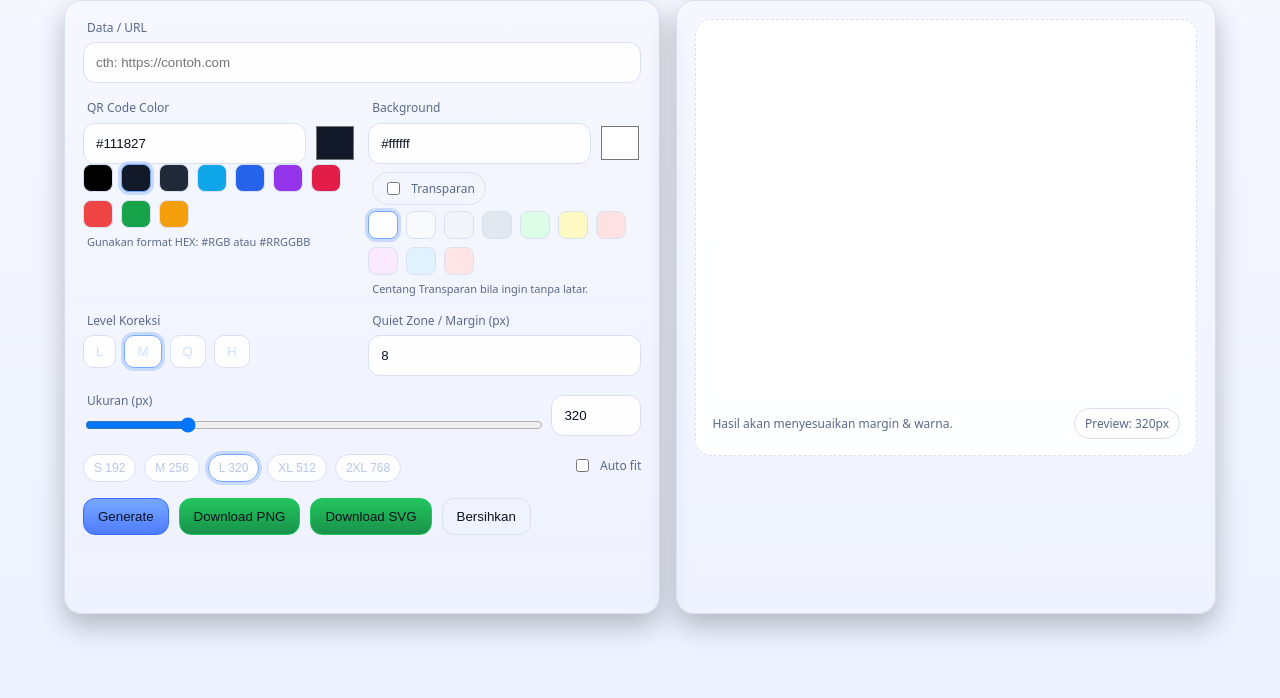
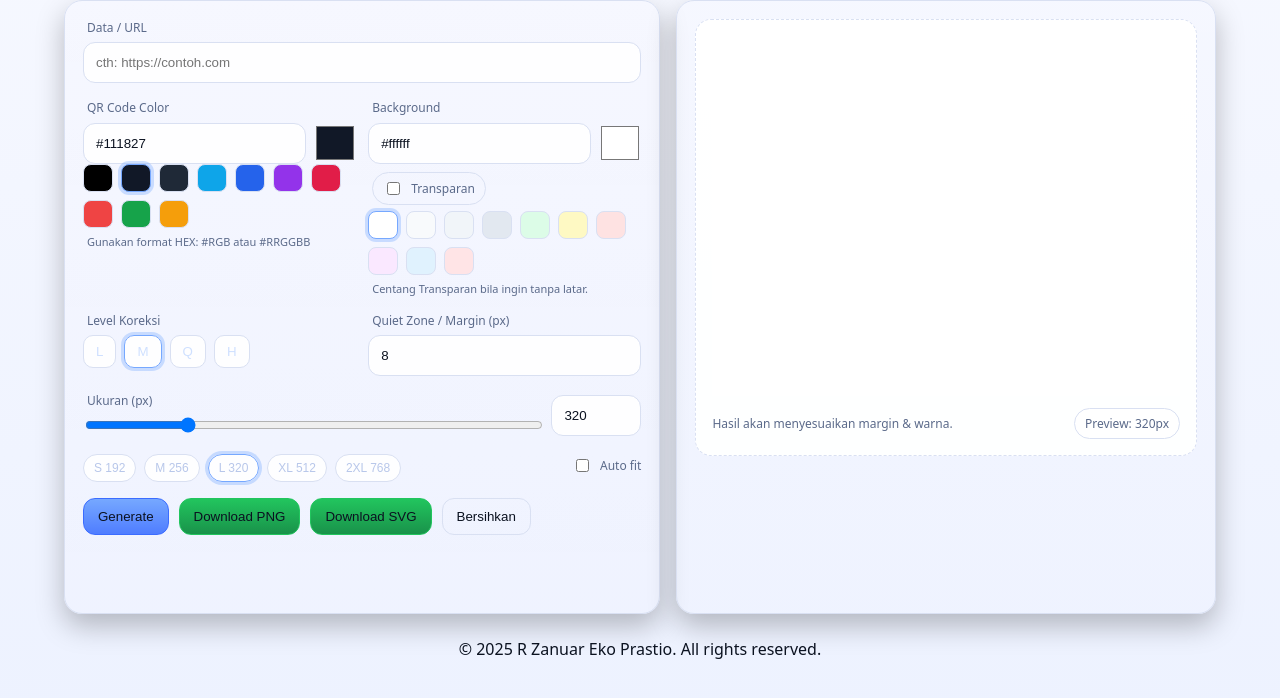
Before and after one commit to radenznr/qr-code, a plain HTML site: page index.html in a window 1280 px wide. Shown: the part 80-778 px from the top of the page. Drawn offline with Linux system fonts and the light colour scheme.

Commit message:
Update index.html

```diff
--- a/index.html
+++ b/index.html
@@ -444,4 +444,7 @@
     els.levelBtns.forEach(b=> b.classList.toggle('active', b.dataset.level==='M'));
   </script>
 </body>
+    <footer>
+ <center> © 2025 R Zanuar Eko Prastio. All rights reserved.</center>
+</footer>
 </html>
```
